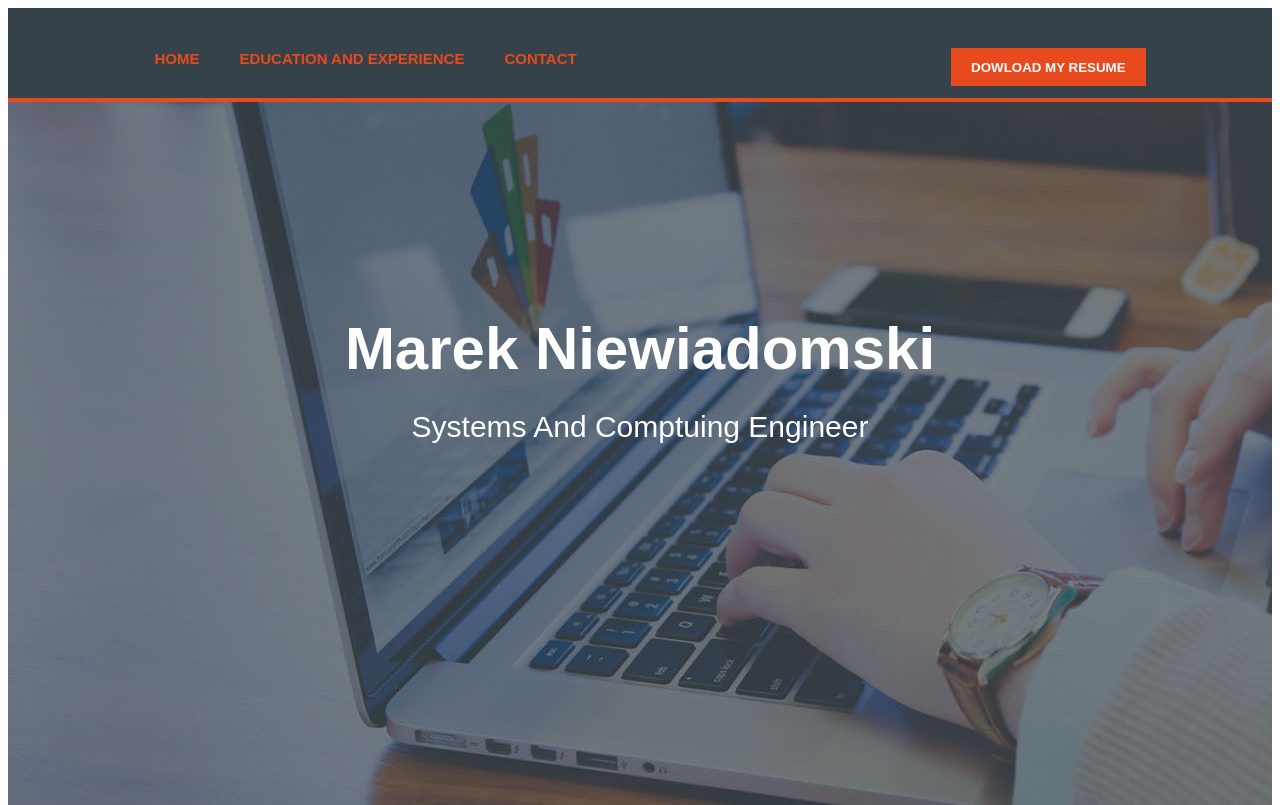
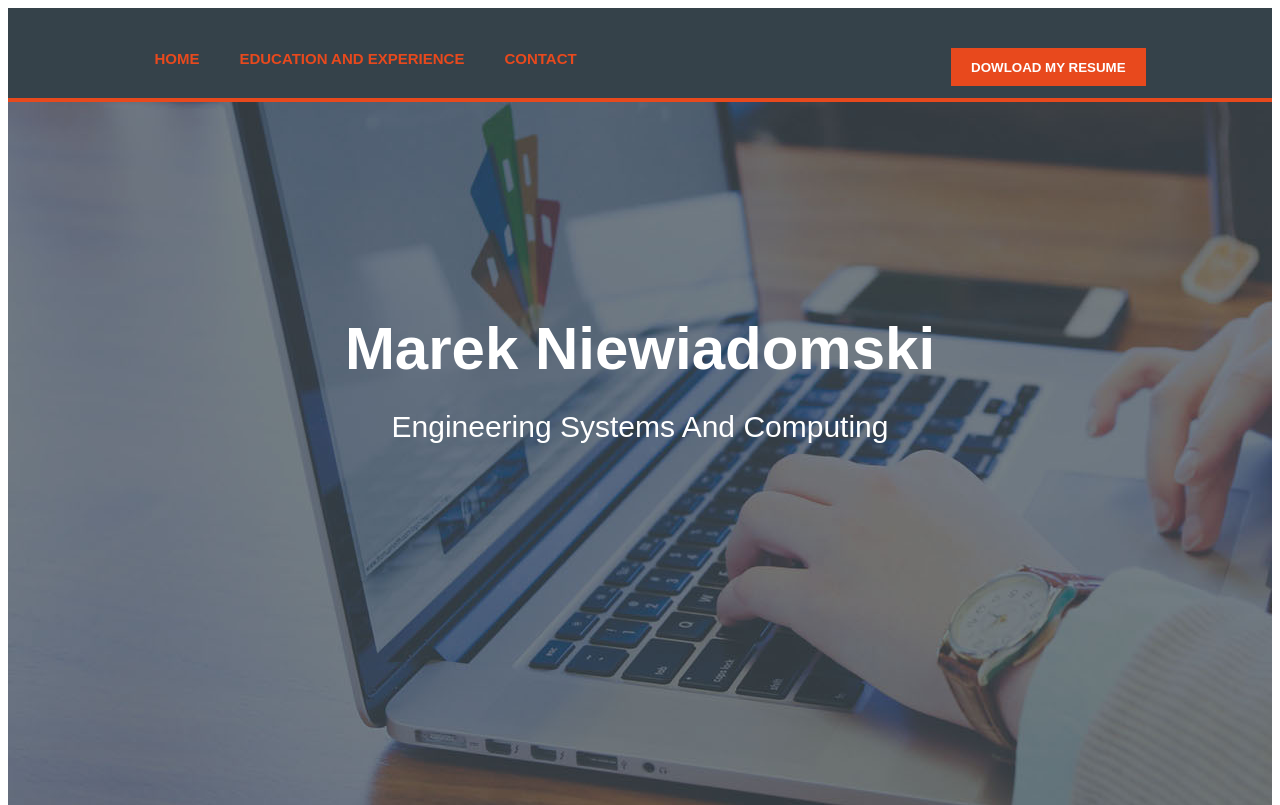
Before and after one commit to mniew/mniew.github.io, a plain HTML site: page index.html in a window 1280 px wide. Shown: the top 805 px of the page. Drawn offline with Linux system fonts and the light colour scheme.

Commit message:
Update index.html

```diff
--- a/index.html
+++ b/index.html
@@ -34,7 +34,7 @@
 
 			<div class="container">
 				<h1>Marek Niewiadomski</h1>
-				<p1>Systems And Comptuing Engineer</p1>
+				<p1>Engineering Systems And Computing</p1>
 			</div>
 
 		</section>
```
